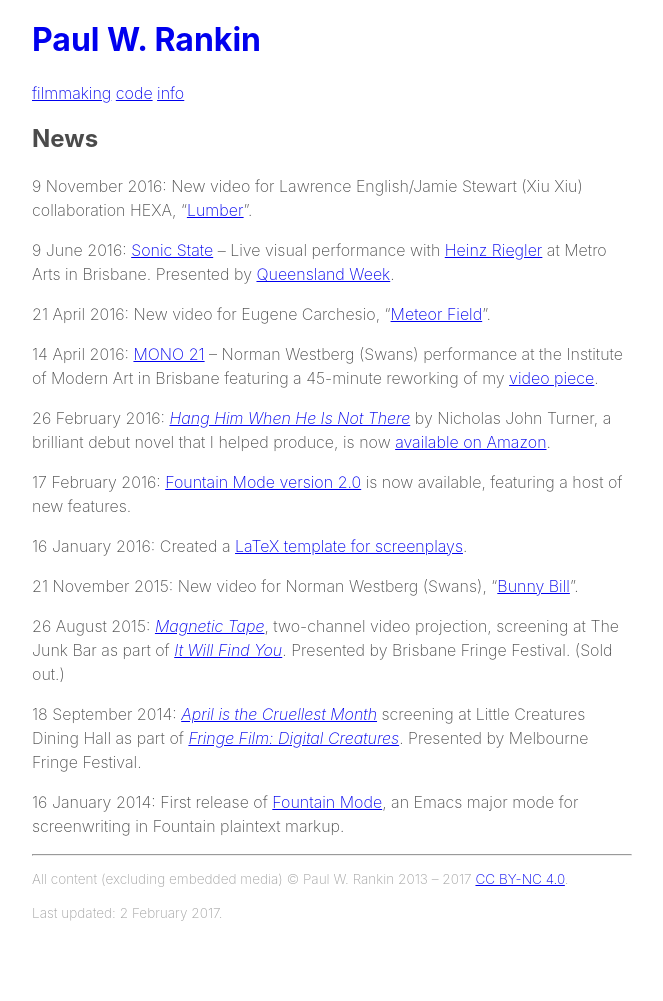
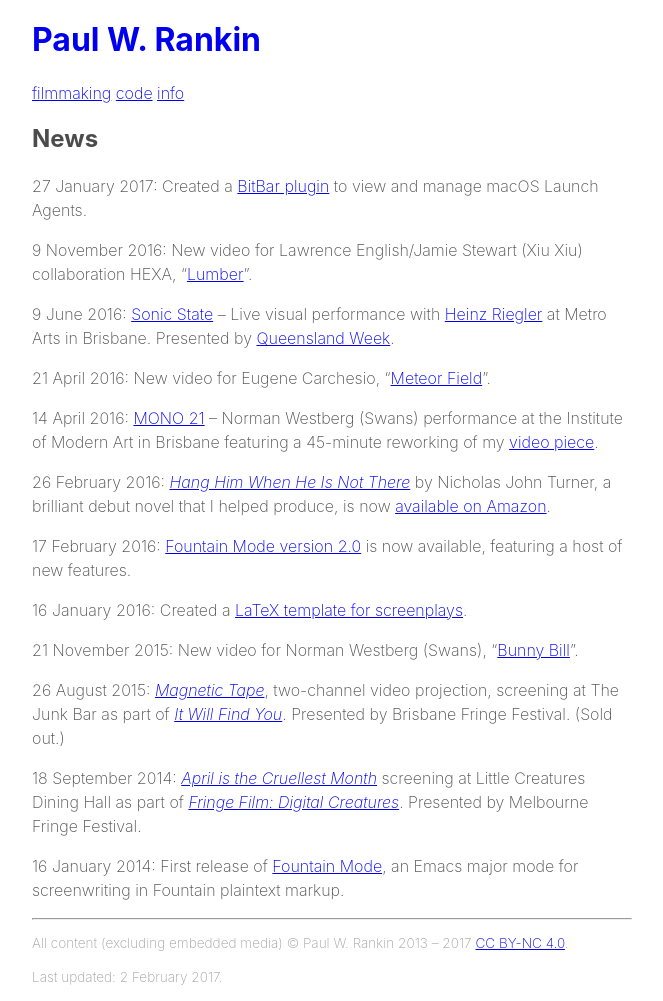
Before and after one commit to rnkn/portfolio, a Jekyll site: the page built from index.html, in a window 1280 px wide. Shown: the whole page, without its empty margins (308-971 px from the left). Built offline with Jekyll 4.4.1, drawn with Linux system fonts in a browser that asks for light colours; before the commit the page ends 937 px from its top, so only the background shows below that.

Commit message:
Added Launch Agents news item

```diff
--- a/_posts/2017-01-27-launch-agents.md
+++ b/_posts/code/2017-01-27-launch-agents.md
@@ -3,5 +3,8 @@
 category: code
 description: >-
   A BitBar plugin to view and manage `launchd` services
+news: >-
+  Created a [BitBar plugin](https://getbitbar.com/plugins/System/launch-agents.10s.sh)
+  to view and manage macOS Launch Agents.
 external_url: https://getbitbar.com/plugins/System/launch-agents.10s.sh
 ---
```
